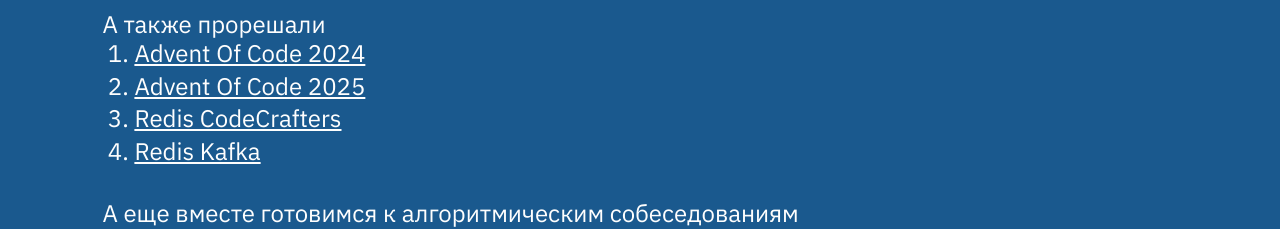
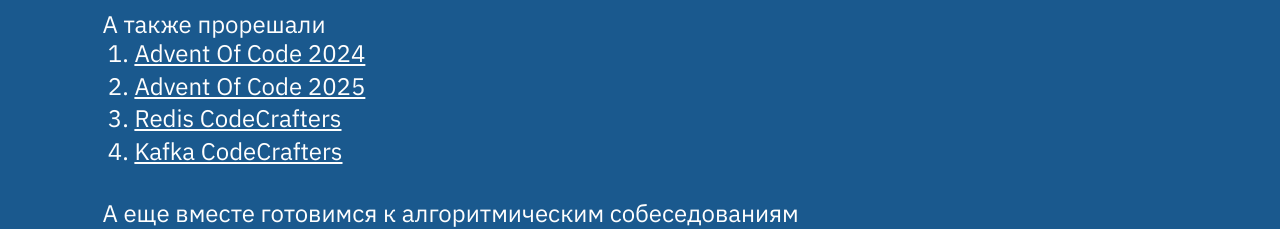
Before and after one commit to LenaAn/nelenkin-frontend, a React (Vite) app: page / in a window 1280 px wide. Shown: the part 1180-1409 px from the top of the page. Built offline with nearby package versions, Linux system fonts and the light colour scheme.

Commit message:
fix typo

```diff
--- a/src/components/sections/PastBooksSection.jsx
+++ b/src/components/sections/PastBooksSection.jsx
@@ -48,7 +48,7 @@
                                 target="_blank"
                                 rel="noopener noreferrer"
                                 href="https://app.codecrafters.io/courses/kafka/overview">
-                                Redis Kafka</a></li>
+                                Kafka CodeCrafters</a></li>
                         </ol>
                         <br/>
                         А еще вместе готовимся к алгоритмическим собеседованиям
```
